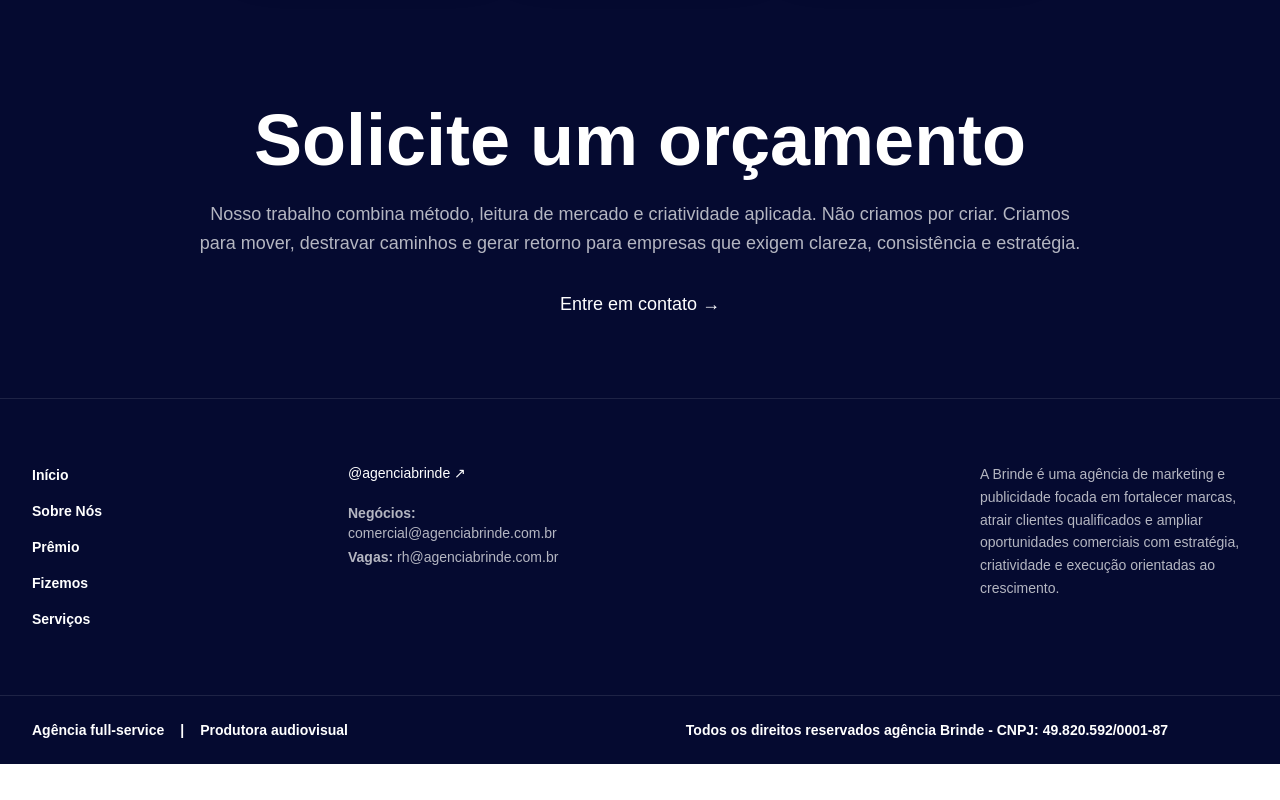
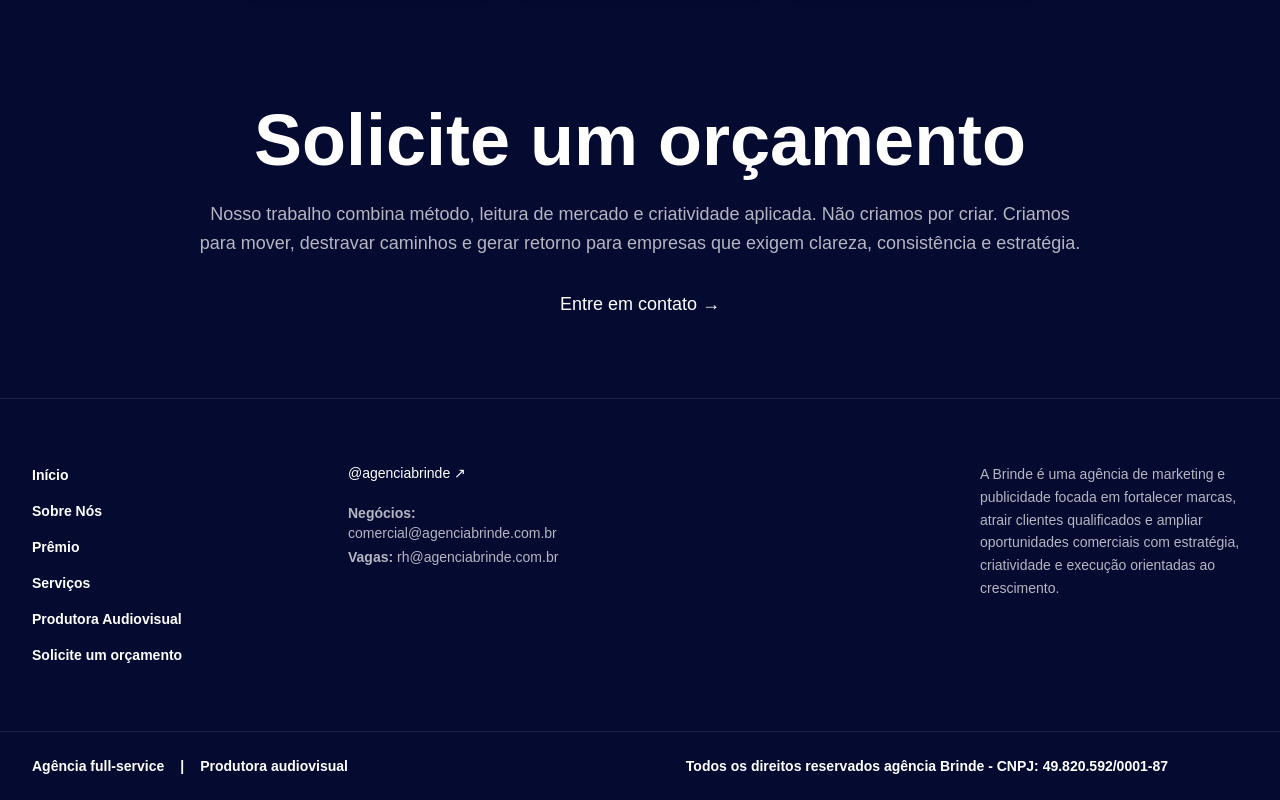
Before and after one commit to devbrn/brinde-2026, a Next.js app: page / in a window 1280 px wide. Shown: the part 2799-3599 px from the top of the page. Before the commit the page ends 3563 px from the top, so only its background shows below. Built offline with nearby package versions, Linux system fonts and the light colour scheme; a web font is replaced by a local one.

Commit message:
Align footer menu with navbar
The footer listed Fizemos, which is not in the navbar, and omitted
Produtora Audiovisual and the quote link. Mirror the navbar items so
both menus offer the same destinations. The /fizemos route still
exists; it is only unlinked from the footer.

```diff
--- a/components/Footer.tsx
+++ b/components/Footer.tsx
@@ -25,8 +25,9 @@ export function Footer() {
             { label: 'Início', href: '/' },
             { label: 'Sobre Nós', href: '/sobre-nos' },
             { label: 'Prêmio', href: '/premio' },
-            { label: 'Fizemos', href: '/fizemos' },
             { label: 'Serviços', href: '/servicos' },
+            { label: 'Produtora Audiovisual', href: '/produtora' },
+            { label: 'Solicite um orçamento', href: '/contato' },
           ].map(({ label, href }) => (
             <div key={href}>
               <a
```
